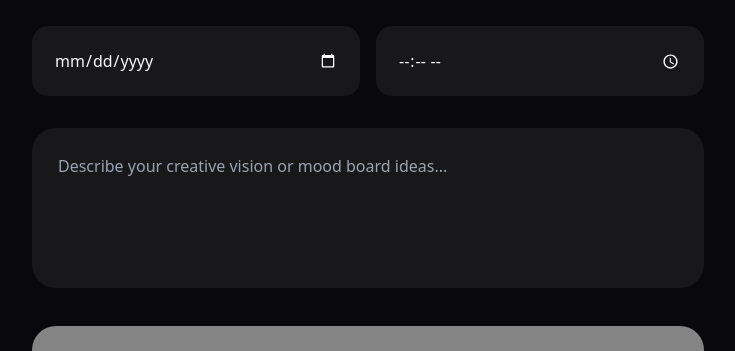
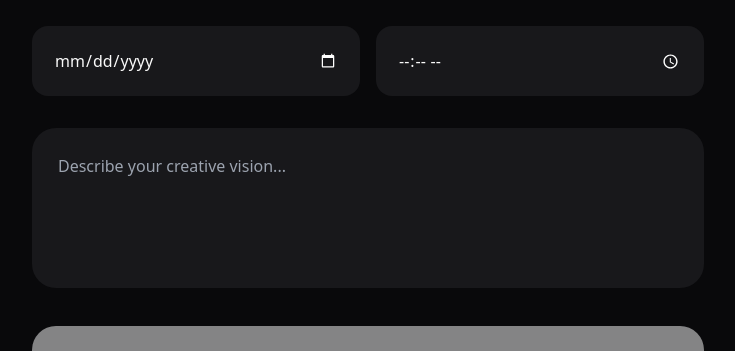
Before and after one commit to Mlpvisualstest/trusting-bird-g2cd64, a React (Vite) app: page / in a window 1280 px wide. Shown: the part 3340-3691 px from the top of the page, without its empty margins (272-1007 px from the left). Built offline with nearby package versions, Linux system fonts and the light colour scheme; no server answers.

Commit message:
Update App.tsx

```diff
--- a/src/App.tsx
+++ b/src/App.tsx
@@ -4,7 +4,7 @@ import { initializeApp } from 'firebase/app';
 import { getAuth, signInAnonymously, onAuthStateChanged, signInWithCustomToken, User } from 'firebase/auth';
 import { getFirestore, collection, addDoc, serverTimestamp } from 'firebase/firestore';
 
-// Declare globals for TypeScript compiler to prevent "Cannot find name" errors
+// Declare globals for TypeScript compiler
 declare global {
   interface Window {
     __firebase_config?: string;
@@ -37,7 +37,7 @@ const auth = getAuth(app);
 const db = getFirestore(app);
 const appId = (typeof window !== 'undefined' && window.__app_id) ? window.__app_id : 'mlpvisuals-portfolio';
 
-// Custom Social Icons to avoid external library version mismatches
+// Custom Social Icons
 const InstagramIcon = () => (
   <svg xmlns="http://www.w3.org/2000/svg" width="20" height="20" viewBox="0 0 24 24" fill="none" stroke="currentColor" strokeWidth="2" strokeLinecap="round" strokeLinejoin="round"><rect width="20" height="20" x="2" y="2" rx="5" ry="5"/><path d="M16 11.37A4 4 0 1 1 12.63 8 4 4 0 0 1 16 11.37z"/><line x1="17.5" x2="17.51" y1="6.5" y2="6.5"/></svg>
 );
@@ -112,9 +112,9 @@ export default function App() {
   const enhanceVisionWithAI = async () => {
     if (!visionText || !bookingService) return;
     setIsGeneratingVision(true);
-    const apiKey = ""; // API Key provided by env
+    const apiKey = "";
     const prompt = `Service: ${bookingService}\nClient Concept: ${visionText}`;
-    const systemPrompt = "You are a professional Creative Director. Transform the rough concept into 2 sentences focusing on lighting, color palette, and emotion. Do not use quotes.";
+    const systemPrompt = "Enhance this photography concept into 2 sentences focusing on lighting, color palette, and emotion.";
 
     try {
       const response = await fetch(`https://generativelanguage.googleapis.com/v1beta/models/gemini-2.5-flash-preview-09-2025:generateContent?key=${apiKey}`, {
@@ -127,7 +127,7 @@ export default function App() {
         setVisionText(resData.candidates[0].content.parts[0].text.trim());
       }
     } catch (e) {
-      console.error("AI expansion failed", e);
+      console.error("AI error", e);
     } finally {
       setIsGeneratingVision(false);
     }
@@ -158,16 +158,14 @@ export default function App() {
     };
 
     try {
-      // RULE 1: Use specific artifacts paths for public data
       if (firebaseConfig.apiKey !== "preview-only") {
         await addDoc(collection(db, 'artifacts', appId, 'public', 'data', 'bookings'), finalData);
       }
-      // Add artificial delay for professional feeling
-      await new Promise(r => setTimeout(r, 1500));
+      await new Promise(r => setTimeout(r, 1200));
       setStep('success');
     } catch (err) {
-      console.error("Database save failed:", err);
-      setStep('success'); // Fallback to success UI for the visitor
+      console.error("Save failed", err);
+      setStep('success');
     } finally {
       setIsSubmitting(false);
     }
@@ -196,7 +194,6 @@ export default function App() {
         @keyframes gradientMove { 0% { background-position: 0% 50%; } 50% { background-position: 100% 50%; } 100% { background-position: 0% 50%; } }
       ` }} />
 
-      {/* Navigation */}
       <nav className={`fixed w-full z-50 transition-all duration-500 ${scrolled ? 'bg-zinc-950/80 backdrop-blur-xl py-4' : 'bg-transparent py-6'}`}>
         <div className="container mx-auto px-6 flex justify-between items-center">
           <div className="flex items-center gap-3 cursor-pointer group" onClick={() => scrollToSection('home')}>
@@ -211,8 +208,6 @@ export default function App() {
             {isMobileMenuOpen ? <X className="w-6 h-6" /> : <Menu className="w-6 h-6" />}
           </button>
         </div>
-
-        {/* Mobile Menu */}
         {isMobileMenuOpen && (
           <div className="fixed inset-0 bg-black z-50 flex flex-col items-center justify-center gap-10 md:hidden animate-in fade-in duration-300">
              <button className="absolute top-8 right-8" onClick={() => setIsMobileMenuOpen(false)}><X className="w-10 h-10"/></button>
@@ -222,7 +217,6 @@ export default function App() {
         )}
       </nav>
 
-      {/* Hero */}
       <section id="home" className="relative h-screen flex items-center justify-center">
         <div className="absolute top-0 -left-10 w-96 h-96 bg-fuchsia-600/10 rounded-full blur-[120px] animate-blob"></div>
         <div className="absolute bottom-0 -right-10 w-96 h-96 bg-violet-600/10 rounded-full blur-[120px] animate-blob animation-delay-2000"></div>
@@ -239,7 +233,6 @@ export default function App() {
         </div>
       </section>
 
-      {/* Portfolio Grid */}
       <section id="portfolio" className="py-40 px-6 max-w-[1400px] mx-auto">
         <div className="flex flex-col md:flex-row justify-between items-end mb-20 gap-8">
           <div className="max-w-xl">
@@ -265,7 +258,6 @@ export default function App() {
         </div>
       </section>
 
-      {/* Booking & Checkout Section */}
       <section id="contact" className="py-40 px-6 relative">
         <div className="absolute inset-0 bg-gradient-to-b from-transparent via-fuchsia-900/5 to-transparent -z-10"></div>
         <div className="max-w-2xl mx-auto">
@@ -275,16 +267,10 @@ export default function App() {
                 <h2 className="text-6xl font-black tracking-tighter mb-6">Start a <span className="text-fuchsia-500">Project.</span></h2>
                 <p className="text-zinc-400 text-lg">Select a service to see specialized pricing and availability.</p>
               </div>
-
               <form onSubmit={handleInitialFormSubmit} className="space-y-8">
                 <div className="grid grid-cols-1 sm:grid-cols-2 gap-4">
                   {Object.keys(SERVICE_PRICES).map(s => (
-                    <button
-                      key={s}
-                      type="button"
-                      onClick={() => setBookingService(s)}
-                      className={`p-8 rounded-[2rem] border-2 text-left transition-all relative overflow-hidden group ${bookingService === s ? 'border-fuchsia-500 bg-fuchsia-500/5' : 'border-zinc-900 bg-zinc-900/50 hover:border-zinc-800'}`}
-                    >
+                    <button key={s} type="button" onClick={() => setBookingService(s)} className={`p-8 rounded-[2rem] border-2 text-left transition-all relative overflow-hidden group ${bookingService === s ? 'border-fuchsia-500 bg-fuchsia-500/5' : 'border-zinc-900 bg-zinc-900/50 hover:border-zinc-800'}`}>
                       <div className="relative z-10">
                         <p className={`text-xs font-black uppercase tracking-widest mb-2 ${bookingService === s ? 'text-fuchsia-400' : 'text-zinc-500'}`}>{s}</p>
                         <p className="text-2xl font-black">{SERVICE_PRICES[s].price}</p>
@@ -293,30 +279,21 @@ export default function App() {
                     </button>
                   ))}
                 </div>
-
                 {bookingService && (
                   <div className="p-6 bg-zinc-900/80 rounded-2xl border border-white/5 animate-in fade-in duration-300">
                     <p className="text-zinc-400 text-sm leading-relaxed"><strong className="text-white">Included:</strong> {SERVICE_PRICES[bookingService].description}</p>
                   </div>
                 )}
-
                 <div className="grid grid-cols-1 md:grid-cols-2 gap-4">
                   <input name="name" type="text" placeholder="Full Name" required className="w-full bg-zinc-900 border-2 border-transparent rounded-2xl p-5 focus:border-fuchsia-500 outline-none transition-all" />
                   <input name="email" type="email" placeholder="Email Address" required className="w-full bg-zinc-900 border-2 border-transparent rounded-2xl p-5 focus:border-fuchsia-500 outline-none transition-all" />
                 </div>
-
                 <div className="grid grid-cols-2 gap-4">
                   <input name="date" type="date" required className="w-full bg-zinc-900 border-2 border-transparent rounded-2xl p-5 focus:border-fuchsia-500 outline-none [color-scheme:dark]" />
                   <input name="time" type="time" required className="w-full bg-zinc-900 border-2 border-transparent rounded-2xl p-5 focus:border-fuchsia-500 outline-none [color-scheme:dark]" />
                 </div>
-
                 <div className="relative">
-                  <textarea
-                    value={visionText}
-                    onChange={(e) => setVisionText(e.target.value)}
-                    placeholder="Describe your creative vision or mood board ideas..."
-                    className="w-full bg-zinc-900 border-2 border-transparent rounded-3xl p-6 h-40 focus:border-fuchsia-500 outline-none resize-none transition-all"
-                  />
+                  <textarea value={visionText} onChange={(e) => setVisionText(e.target.value)} placeholder="Describe your creative vision..." className="w-full bg-zinc-900 border-2 border-transparent rounded-3xl p-6 h-40 focus:border-fuchsia-500 outline-none resize-none transition-all" />
                   {visionText.length > 5 && bookingService && (
                     <button type="button" onClick={enhanceVisionWithAI} className="absolute bottom-6 right-6 bg-zinc-800 text-fuchsia-400 px-5 py-2.5 rounded-full text-xs font-black hover:bg-fuchsia-500 hover:text-white transition-all flex items-center gap-2 shadow-xl border border-fuchsia-500/20">
                       <Sparkles className={`w-4 h-4 ${isGeneratingVision ? 'animate-spin' : ''}`} />
@@ -324,28 +301,18 @@ export default function App() {
                     </button>
                   )}
                 </div>
-
-                <button
-                  type="submit"
-                  disabled={!bookingService}
-                  className="w-full bg-white text-black py-6 rounded-3xl font-black text-xl hover:bg-fuchsia-500 hover:text-white transition-all disabled:opacity-50 shadow-2xl shadow-white/5 active:scale-[0.98]"
-                >
-                  Review Booking Details
-                </button>
+                <button type="submit" disabled={!bookingService} className="w-full bg-white text-black py-6 rounded-3xl font-black text-xl hover:bg-fuchsia-500 hover:text-white transition-all disabled:opacity-50 shadow-2xl shadow-white/5 active:scale-[0.98]">Review Booking Details</button>
               </form>
             </div>
           )}
-
           {step === 'checkout' && (
             <div className="animate-in zoom-in-95 fade-in duration-400">
               <div className="bg-zinc-900 rounded-[3rem] p-10 md:p-16 border border-white/5 shadow-2xl relative overflow-hidden">
                 <div className="absolute -top-20 -right-20 w-64 h-64 bg-fuchsia-500/10 blur-[100px] rounded-full"></div>
-
                 <div className="flex justify-between items-start mb-12 relative z-10">
                   <h3 className="text-4xl font-black tracking-tighter">Reservation Summary</h3>
                   <button onClick={() => setStep('form')} className="p-2 hover:bg-white/5 rounded-full transition-colors"><X className="w-6 h-6"/></button>
                 </div>
-
                 <div className="space-y-8 mb-16 relative z-10">
                   <div className="flex justify-between items-center border-b border-white/5 pb-6">
                     <span className="text-zinc-500 font-black uppercase text-xs tracking-[0.2em]">Service Selected</span>
@@ -364,21 +331,9 @@ export default function App() {
                     <span className="text-5xl font-black text-white">{SERVICE_PRICES[bookingService].price}</span>
                   </div>
                 </div>
-
                 <div className="space-y-6 relative z-10">
-                  <button
-                    onClick={handleFinalCheckoutSubmit}
-                    disabled={isSubmitting}
-                    className="w-full bg-fuchsia-600 text-white py-6 rounded-3xl font-black text-2xl flex items-center justify-center gap-4 hover:bg-fuchsia-500 transition-all shadow-xl shadow-fuchsia-600/30 active:scale-[0.98]"
-                  >
-                    {isSubmitting ? (
-                      <div className="w-8 h-8 border-4 border-white/30 border-t-white rounded-full animate-spin"></div>
-                    ) : (
-                      <>
-                        <ShieldCheck className="w-7 h-7" />
-                        Complete Reservation
-                      </>
-                    )}
+                  <button onClick={handleFinalCheckoutSubmit} disabled={isSubmitting} className="w-full bg-fuchsia-600 text-white py-6 rounded-3xl font-black text-2xl flex items-center justify-center gap-4 hover:bg-fuchsia-500 transition-all shadow-xl shadow-fuchsia-600/30 active:scale-[0.98]">
+                    {isSubmitting ? <div className="w-8 h-8 border-4 border-white/30 border-t-white rounded-full animate-spin"></div> : <><ShieldCheck className="w-7 h-7" />Complete Reservation</>}
                   </button>
                   <div className="flex items-center justify-center gap-2 text-zinc-500">
                     <CheckCircle2 className="w-4 h-4 text-green-500" />
@@ -388,12 +343,9 @@ export default function App() {
               </div>
             </div>
           )}
-
           {step === 'success' && (
             <div className="text-center py-20 animate-in zoom-in-90 fade-in duration-600">
-              <div className="w-32 h-32 bg-fuchsia-500/10 rounded-full flex items-center justify-center mx-auto mb-10 border border-fuchsia-500/20">
-                <CheckCircle2 className="w-16 h-16 text-fuchsia-500" />
-              </div>
+              <div className="w-32 h-32 bg-fuchsia-500/10 rounded-full flex items-center justify-center mx-auto mb-10 border border-fuchsia-500/20"><CheckCircle2 className="w-16 h-16 text-fuchsia-500" /></div>
               <h2 className="text-6xl font-black tracking-tighter mb-6">Confirmed.</h2>
               <p className="text-zinc-400 text-xl mb-12 leading-relaxed">Your session for <span className="text-white font-bold">{formData.date}</span> is officially on the calendar. Check your inbox at <span className="text-fuchsia-400 font-bold">{formData.email}</span> for session details.</p>
               <button onClick={() => setStep('form')} className="text-fuchsia-500 font-black uppercase text-sm tracking-widest hover:text-white transition-colors border-b-2 border-fuchsia-500 pb-1">Create Another Booking</button>
@@ -402,7 +354,6 @@ export default function App() {
         </div>
       </section>
 
-      {/* Footer */}
       <footer className="py-32 px-6 border-t border-white/5 text-center">
         <div className="flex justify-center gap-8 mb-12">
           <a href="#" className="w-14 h-14 rounded-full bg-white/5 flex items-center justify-center text-zinc-500 hover:text-fuchsia-400 hover:bg-white/10 transition-all"><InstagramIcon /></a>
@@ -411,20 +362,12 @@ export default function App() {
         <p className="text-zinc-600 text-xs font-black uppercase tracking-[0.4em]">© 2026 MLPVISUALS. NYC BASED. WORLDWIDE AVAILABLE.</p>
       </footer>
 
-      {/* Lightbox Overlay */}
       {lightboxImage && (
         <div className="fixed inset-0 z-[100] bg-black/98 backdrop-blur-2xl flex items-center justify-center p-8 animate-in fade-in duration-500" onClick={() => setLightboxImage(null)}>
           <button className="absolute top-10 right-10 text-white p-4 hover:bg-white/10 rounded-full transition-colors"><X className="w-10 h-10" /></button>
           <div className="max-w-7xl max-h-[90vh] flex flex-col items-center gap-6" onClick={(e) => e.stopPropagation()}>
-            <img
-              src={lightboxImage.src.replace('&w=800', '&w=1600')}
-              alt={lightboxImage.alt}
-              className="max-w-full max-h-[80vh] rounded-3xl shadow-[0_0_100px_rgba(0,0,0,0.5)] border border-white/5"
-            />
-            <div className="text-center">
-              <h3 className="text-3xl font-black text-white mb-2">{lightboxImage.title}</h3>
-              <p className="text-fuchsia-500 font-black uppercase tracking-widest text-sm">{lightboxImage.category}</p>
-            </div>
+            <img src={lightboxImage.src.replace('&w=800', '&w=1600')} alt={lightboxImage.alt} className="max-w-full max-h-[80vh] rounded-3xl shadow-[0_0_100px_rgba(0,0,0,0.5)] border border-white/5" />
+            <div className="text-center"><h3 className="text-3xl font-black text-white mb-2">{lightboxImage.title}</h3><p className="text-fuchsia-500 font-black uppercase tracking-widest text-sm">{lightboxImage.category}</p></div>
           </div>
         </div>
       )}
```
